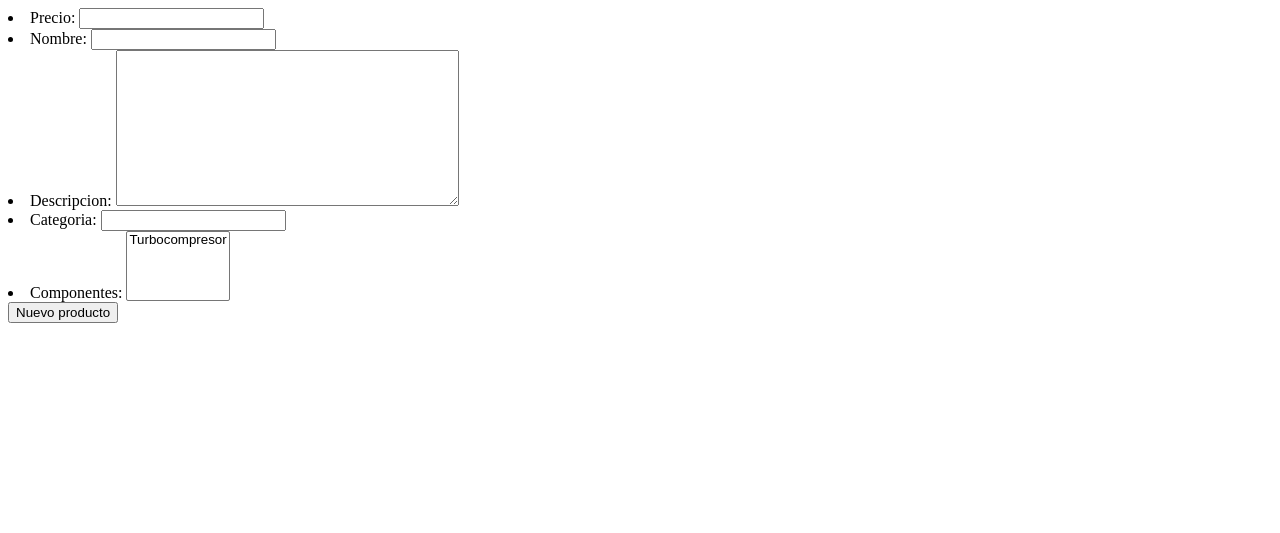
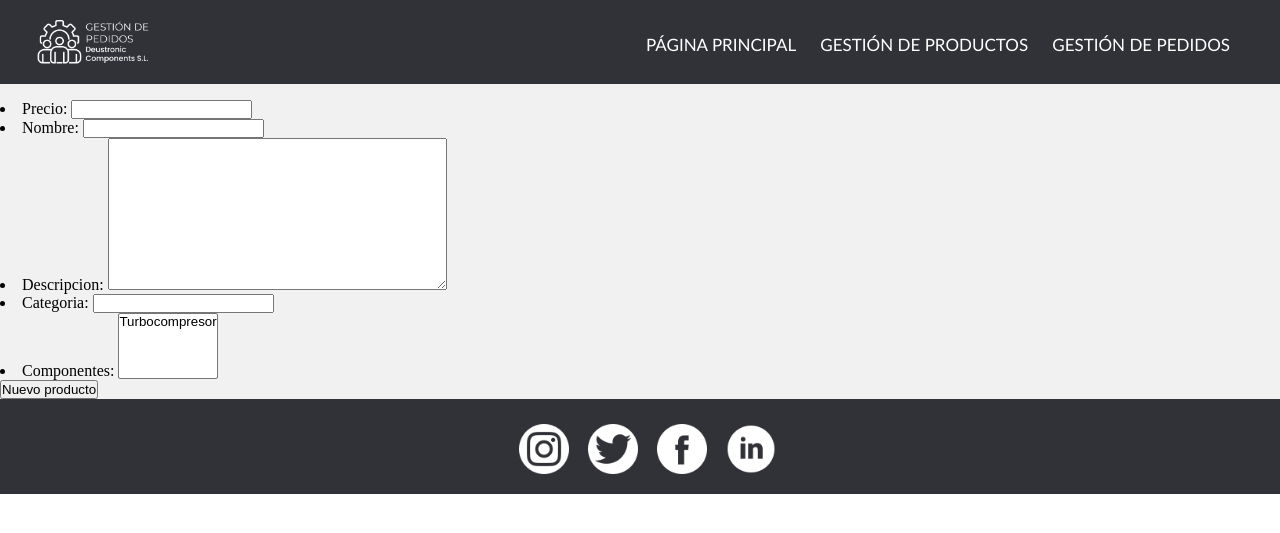
Before and after one commit to asier-vega-gutierrez/Gestion_De_Pedidos, a Django app: page /gestionDePedidos/anyadirProducto/ in a window 1280 px wide. Shown: the top 533 px of the page. Run offline with Django 3.2, Linux system fonts and the light colour scheme; data comes from the database, SQL or seed files in the repository.

Commit message:
base.html en formularios

```diff
--- a/appGestionDePedidos/static/CSS/style.css
+++ b/appGestionDePedidos/static/CSS/style.css
@@ -178,6 +178,10 @@ main h2{
     width: 35px;
     margin-right: 10px;
     margin-left: 10px;
+}
+
+#formulario{
+    padding-top: 100px;
 }
 
 /*FORMULARIOS (INSERTAR PROYECTO Y RECURSOS)
--- a/appGestionDePedidos/templates/anyadirProducto.html
+++ b/appGestionDePedidos/templates/anyadirProducto.html
@@ -1,11 +1,13 @@
-
+{% extends "base.html" %}
 {% load static %}
 
 {% block content %}
 
-    <form action="{% url 'anyadirProducto' %}" method="post">
-        {% csrf_token %}
+<form action="{% url 'anyadirProducto' %}" method="post">
+    {% csrf_token %}
+    <div id = "formulario">
         {{ form.as_ul }}
         <input type="submit" value="Nuevo producto">
-    </form>
+    </div>
+</form>
 {% endblock %}
```
Also changed, not shown: appGestionDePedidos/views.py (line endings or trailing spaces).
